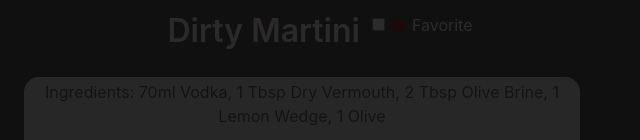
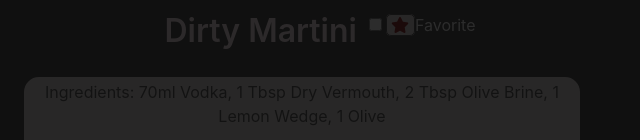
Before and after one commit to ucb-allstars-project-1/movie-cocktail-combo, a plain HTML site: page index.html in a window 1280 px wide. Shown: the part 653-793 px from the top of the page, 640-1280 px from the left. Drawn offline with nearby package versions, Linux system fonts and the light colour scheme; no server answers.

Commit message:
added background to star

```diff
--- a/assets/css/styles.css
+++ b/assets/css/styles.css
@@ -79,6 +79,18 @@ input {
     margin-right: 0rem !important;
 }
 
+#check-here>* {
+    display: inline;
+}
+
+.star-detail {
+    background-color: var(--light-pink);
+    border: 1px solid var(--dark-contrast);
+    border-radius: 5px;
+    display: inline-flex;
+    justify-content: center;
+}
+
 .modal-card {
     display: flex;
     flex-direction: column;
--- a/index.html
+++ b/index.html
@@ -54,7 +54,9 @@
                         <p id="drink-name" class="title has-text-danger-light pr-3 mb-0">Dirty Martini</p>
                         <label id="check-here">
                             <input id="checkbox" type="checkbox">
-                            <i class="fa-solid fa-star fa-beat" style="color: #8a0f0f"></i>
+                            <div class="star-detail pl-1">
+                                <i class="fa-solid fa-star fa-beat" style="color: #8a0f0f"></i>
+                            </div>
                             <a href="#favorite-cocktails">Favorite</a>
                         </label>
                     </div>
```
